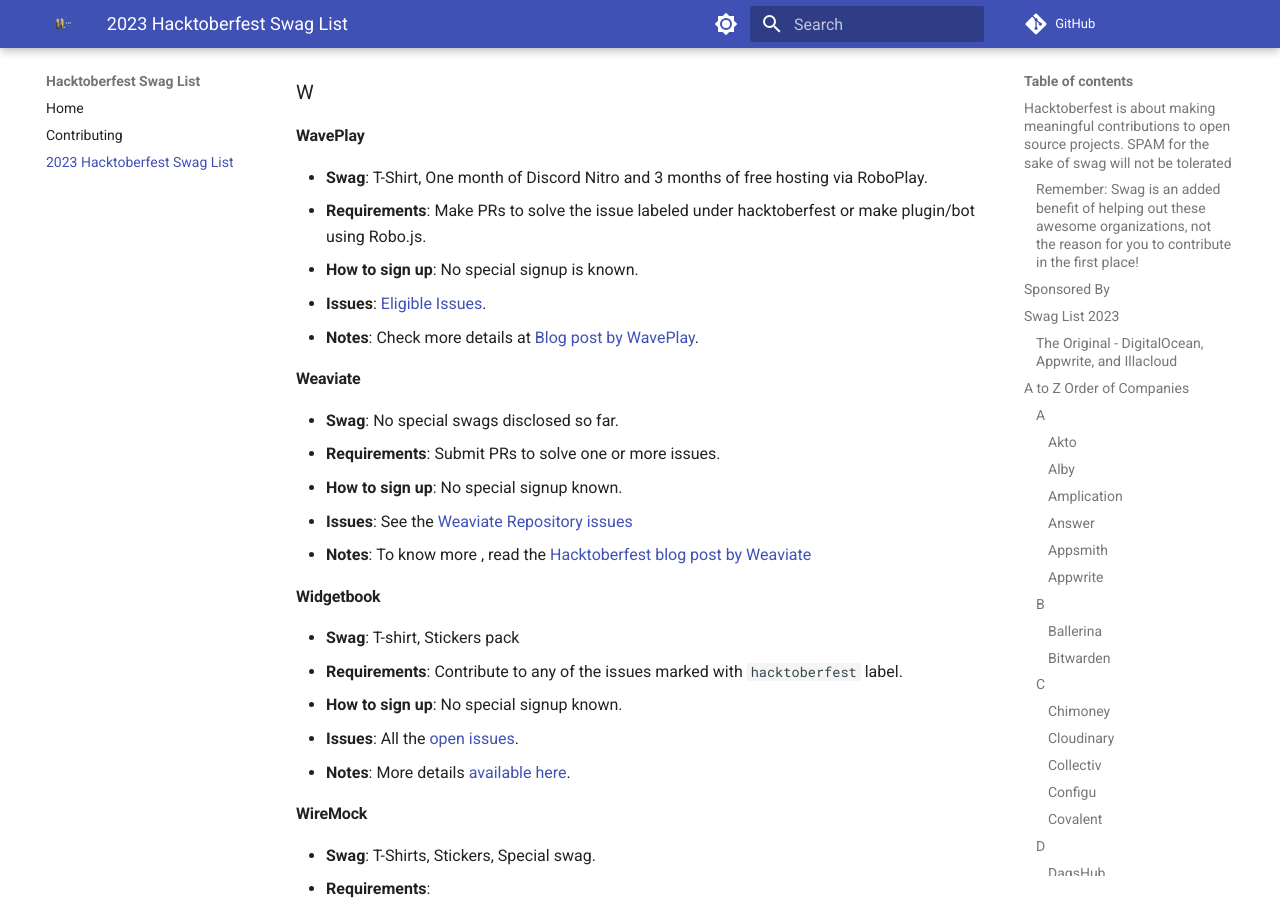
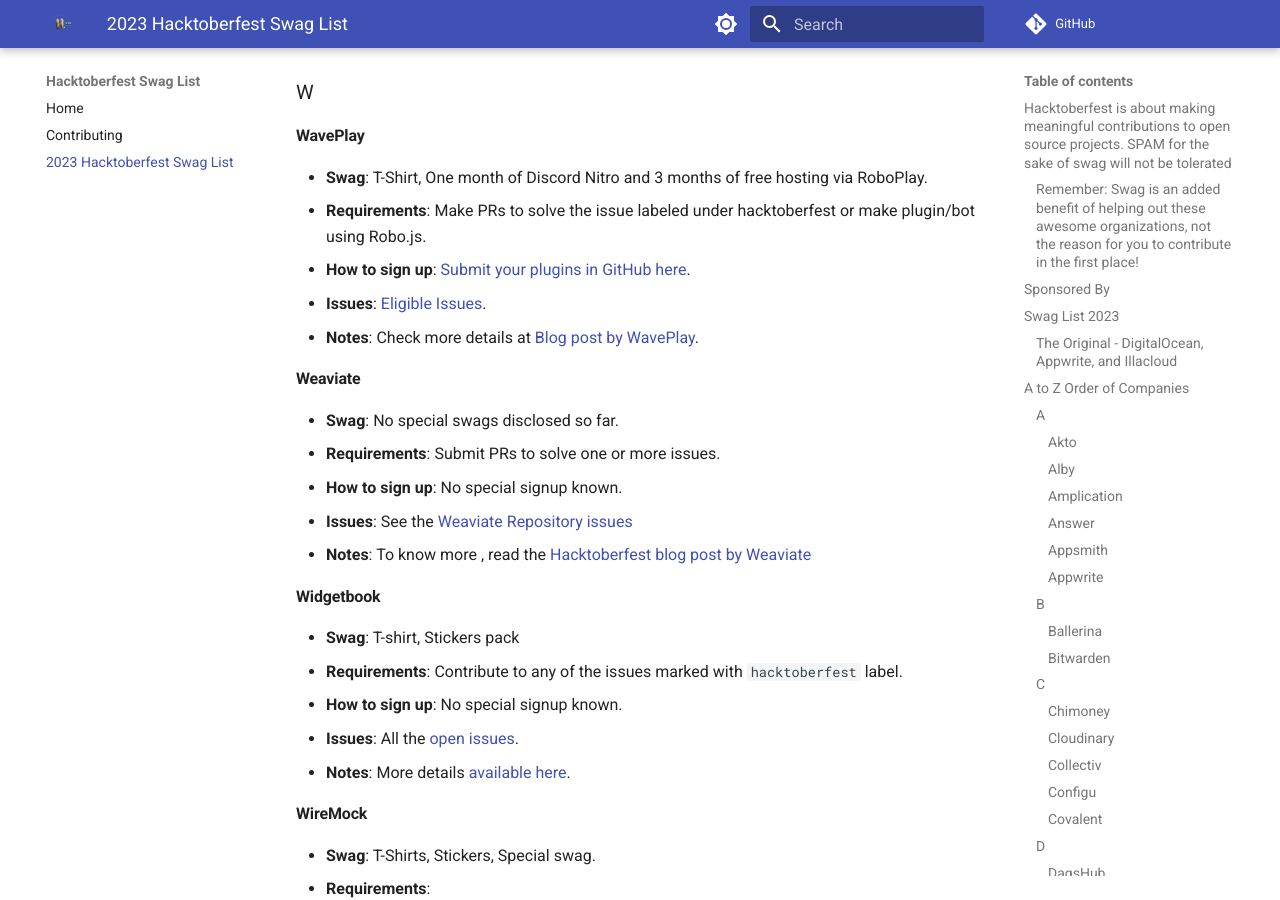
Before and after one commit to crweiner/hacktoberfest-swag-list, an MkDocs documentation site: the page built from docs/list.md, in a window 1280 px wide and 900 px high, scrolled down 15343 px. Built offline with MkDocs 1.6.1 and Material for MkDocs 9.7.7, drawn with Linux system fonts in a browser that asks for light colours; plug-ins that fetch from the network failed and are left out; comment, search, counter and statistics services are not loaded.

Commit message:
Update WavePlay

```diff
--- a/docs/list.md
+++ b/docs/list.md
@@ -501,7 +501,7 @@
 
 - **Swag**: T-Shirt, One month of Discord Nitro and 3 months of free hosting via RoboPlay.
 - **Requirements**: Make PRs to solve the issue labeled under hacktoberfest or make plugin/bot using Robo.js.
-- **How to sign up**: No special signup is known.
+- **How to sign up**: [Submit your plugins in GitHub here](https://github.com/Wave-Play/robo.js/discussions/48?ref=blog.waveplay.com).
 - **Issues**: [Eligible Issues](https://github.com/Wave-Play/robo.js/issues).
 - **Notes**: Check more details at [Blog post by WavePlay](https://blog.waveplay.com/hacktoberfest-with-robo-js-build-bots-or-plugins-win-cool-prizes/).
 
```
